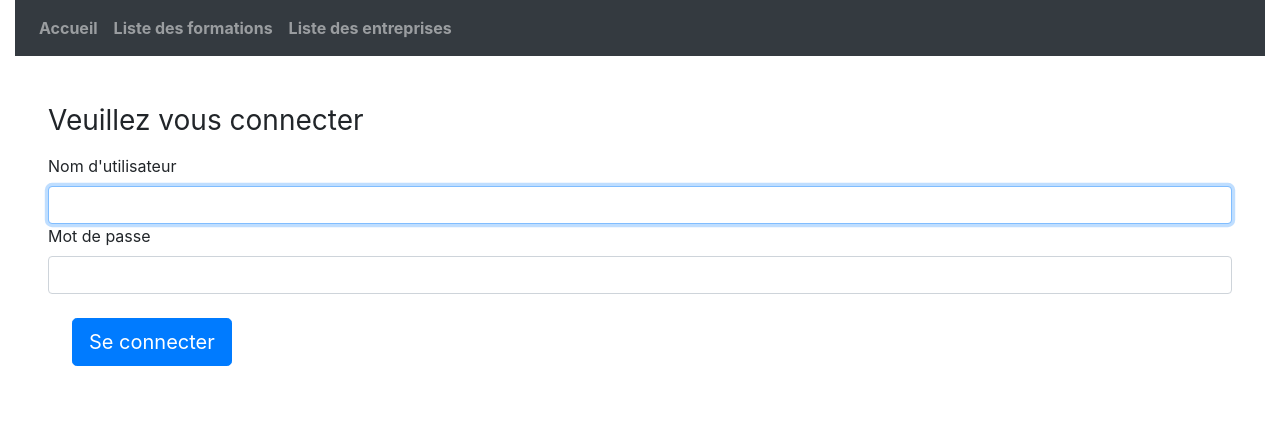
After one commit to llecourt/ProStages, a Symfony app: template templates/security/login.html.twig in a window 1280 px wide. The commit adds this page. Shown: the top 437 px of the page. Run offline with Twig, Linux system fonts and the light colour scheme; the template is opened without the code that fills it, so the values that code supplies are empty; some libraries are stand-ins or nearby versions.

Commit message:
ajout formulaire login + bouton déconnecter

```diff
--- a/templates/base.html.twig
+++ b/templates/base.html.twig
@@ -20,17 +20,25 @@
 <button class="navbar-toggler" type="button" data-toggle="collapse" data-target="#navbarText" aria-controls="navbarText" aria-expanded="false" aria-label="Toggle navigation">
     <span class="navbar-toggler-icon"></span>
 </button>
-<div class="collapse navbar-collapse" id="navbarText">
+<div class="collapse navbar-collapse justify-content-end" id="navbarText">
     <ul class="navbar-nav mr-auto">
     <li class="nav-item">
-        <a class="nav-link" href="/">Accueil<span class="sr-only">(current)</span></a>
+        <a class="nav-link" href="/"><strong>Accueil</strong><span class="sr-only">(current)</span></a>
     </li>
     <li class="nav-item">
-        <a class="nav-link" href="/formations">Liste des formations</a>
+        <a class="nav-link" href="/formations"><strong>Liste des formations</strong></a>
     </li>
     <li class="nav-item">
-        <a class="nav-link" href="/entreprises">Liste des entreprises</a>
+        <a class="nav-link" href="/entreprises"><strong>Liste des entreprises</strong></a>
     </li>
+    {% if app.user %}
+    <li class="nav-item">
+        <span class="navbar-text">Connecté en tant que {{ app.user.username }}</span>
+    </li>
+    <li class="nav-item">
+        <a class="nav-link" href="{{ path('app_logout') }}"><strong>Se déconnecter</strong></a>
+    </li>
+    {% endif %}
     </ul>
 </div>
 
--- /dev/null
+++ b/templates/security/login.html.twig
@@ -0,0 +1,47 @@
+{% extends 'base.html.twig' %}
+
+{% block title %}Se connecter{% endblock %}
+
+{% block contenu %}
+<div class="p-4">
+<div class="p-4">
+<form method="post">
+    {% if error %}
+        <div class="alert alert-danger">{{ error.messageKey|trans(error.messageData, 'security') }}</div>
+    {% endif %}
+
+    {% if app.user %}
+        <div class="mb-3">
+            Vous êtes déja connecté en tant que {{ app.user.username }}, <a href="{{ path('app_logout') }}">Se déconnecter</a>
+        </div>
+    {% endif %}
+
+    <h1 class="h3 mb-3 font-weight-normal">Veuillez vous connecter</h1>
+    <label for="inputUsername">Nom d'utilisateur</label>
+    <input type="text" value="{{ last_username }}" name="username" id="inputUsername" class="form-control" required autofocus>
+    <label for="inputPassword">Mot de passe</label>
+    <input type="password" name="password" id="inputPassword" class="form-control" required>
+
+    <input type="hidden" name="_csrf_token"
+           value="{{ csrf_token('authenticate') }}"
+    >
+
+    {#
+        Uncomment this section and add a remember_me option below your firewall to activate remember me functionality.
+        See https://symfony.com/doc/current/security/remember_me.html
+
+        <div class="checkbox mb-3">
+            <label>
+                <input type="checkbox" name="_remember_me"> Remember me
+            </label>
+        </div>
+    #}
+    <div class="p-4">
+    <button class="btn btn-lg btn-primary" type="submit">
+        Se connecter
+    </button>
+    </div>
+    </div>
+    </div>
+</form>
+{% endblock %}
```
Also changed, not shown: src/Controller/SecurityController.php (added, +36 -0 lines), src/Security/FormulaireLoginAuthenticator.php (added, +96 -0 lines), 1 other file.
